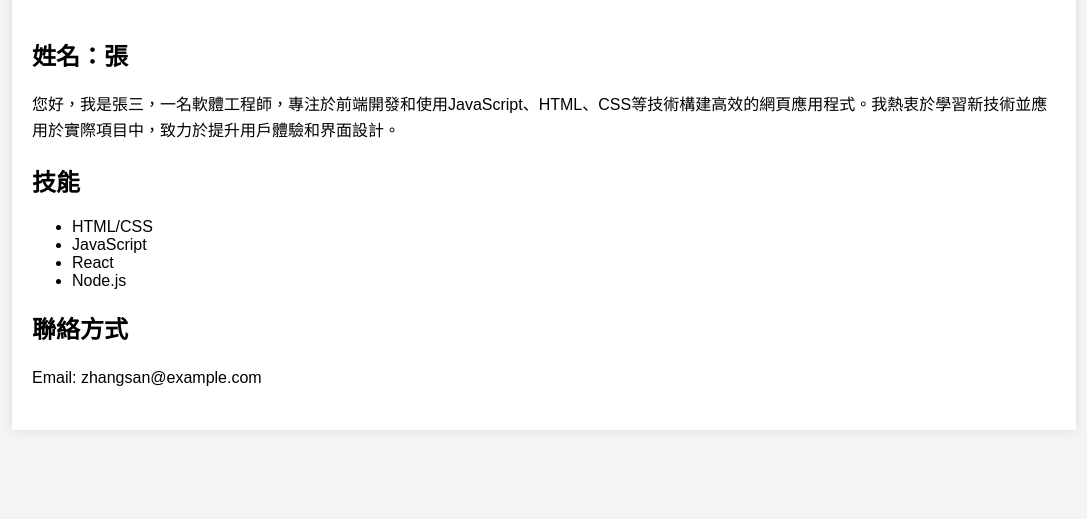
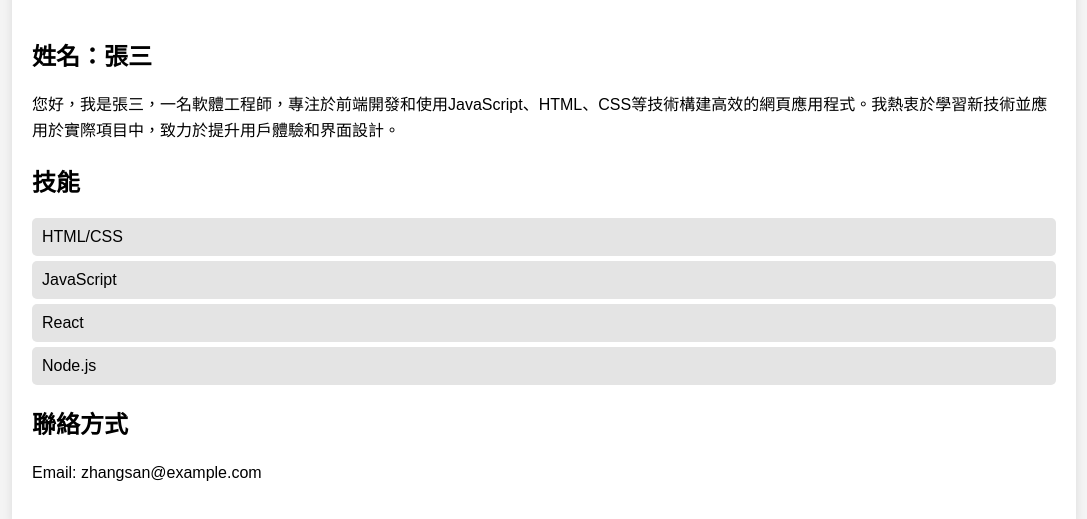
Before and after one commit to shujuan1015/shujuan1015.github.io, a plain HTML site: page index.html in a window 1280 px wide. Shown: the part 89-608 px from the top of the page, without its empty margins (96-1183 px from the left). Drawn offline with Linux system fonts and the light colour scheme.

Commit message:
my personal homepage

```diff
--- a/index.html
+++ b/index.html
@@ -31,6 +31,16 @@
         .content p {
             line-height: 1.6;
         }
+        .content ul {
+            list-style-type: none;
+            padding: 0;
+        }
+        .content ul li {
+            background: #e4e4e4;
+            margin: 5px 0;
+            padding: 10px;
+            border-radius: 5px;
+        }
     </style>
 </head>
 <body>
@@ -39,7 +49,7 @@
             <h1>個人簡介</h1>
         </div>
         <div class="content">
-            <h2>姓名：張</h2>
+            <h2>姓名：張三</h2>
             <p>您好，我是張三，一名軟體工程師，專注於前端開發和使用JavaScript、HTML、CSS等技術構建高效的網頁應用程式。我熱衷於學習新技術並應用於實際項目中，致力於提升用戶體驗和界面設計。</p>
             <h2>技能</h2>
             <ul>
```
